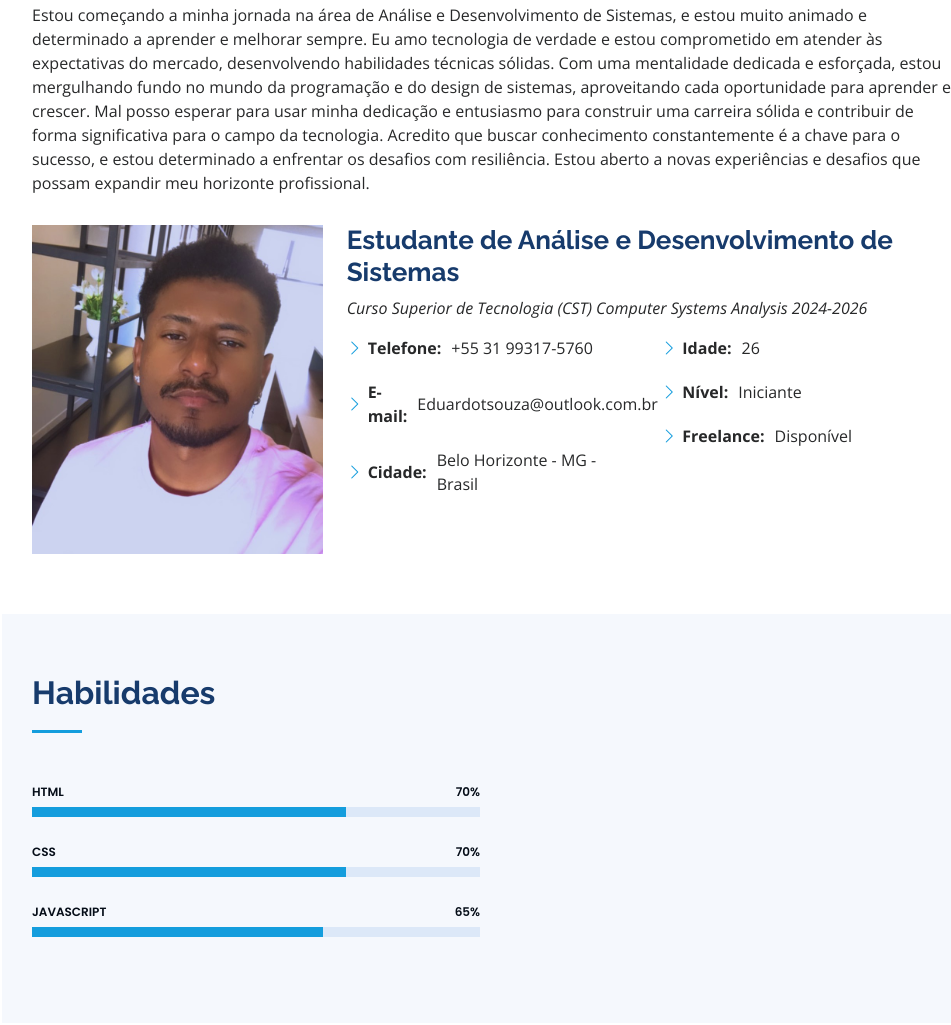
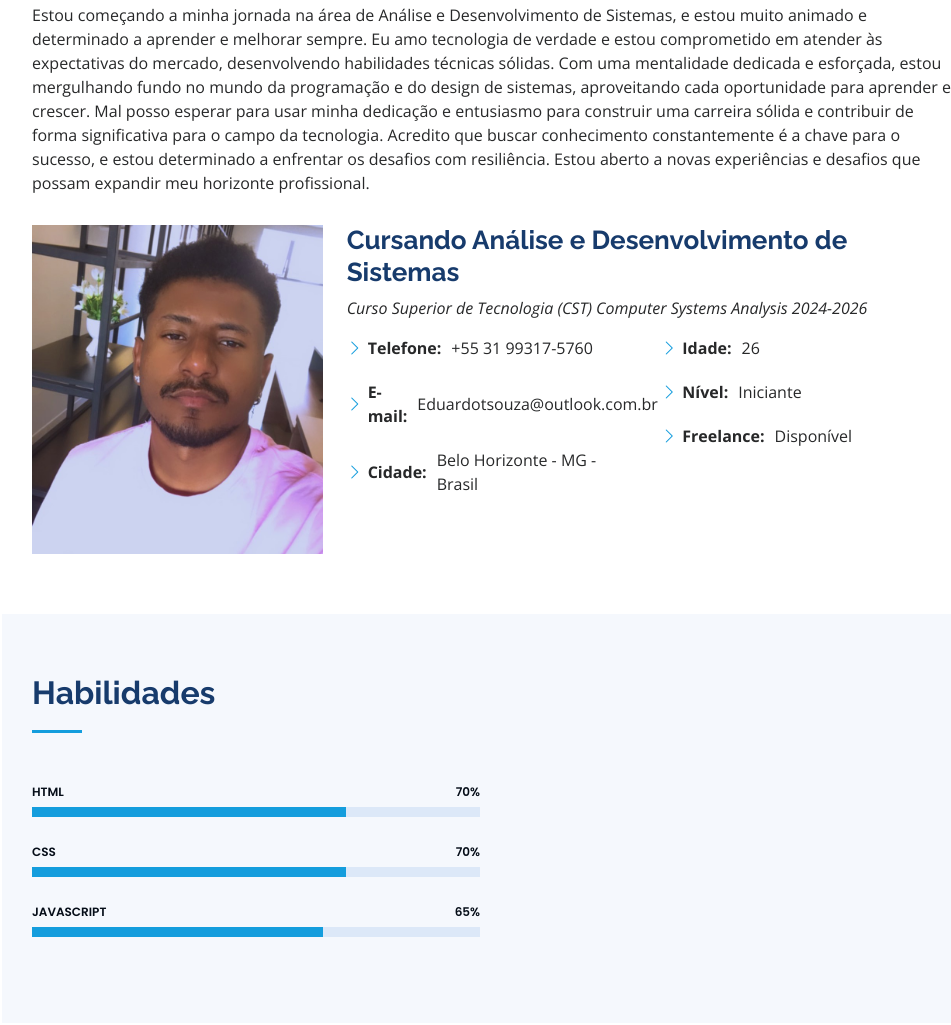
Before and after one commit to EduardoSouza-tech/Portif-lio, a plain HTML site: page index.html in a window 1280 px wide. Shown: the part 935-1960 px from the top of the page, without its empty margins (298-1249 px from the left). Drawn offline with nearby package versions, Linux system fonts and the light colour scheme; files whose address does not match are found by name.

Commit message:
atualização da secão sobre

```diff
--- a/index.html
+++ b/index.html
@@ -101,7 +101,7 @@
             <img src="assets/img/profile-img.jpg" class="img-fluid" alt="">
           </div>
           <div class="col-lg-8 pt-4 pt-lg-0 content" data-aos="fade-left">
-            <h3> Estudante de Análise e Desenvolvimento de Sistemas</h3>
+            <h3> Cursando Análise e Desenvolvimento de Sistemas</h3>
             <p class="fst-italic">
               Curso Superior de Tecnologia (CST) Computer Systems Analysis
               2024-2026
```
